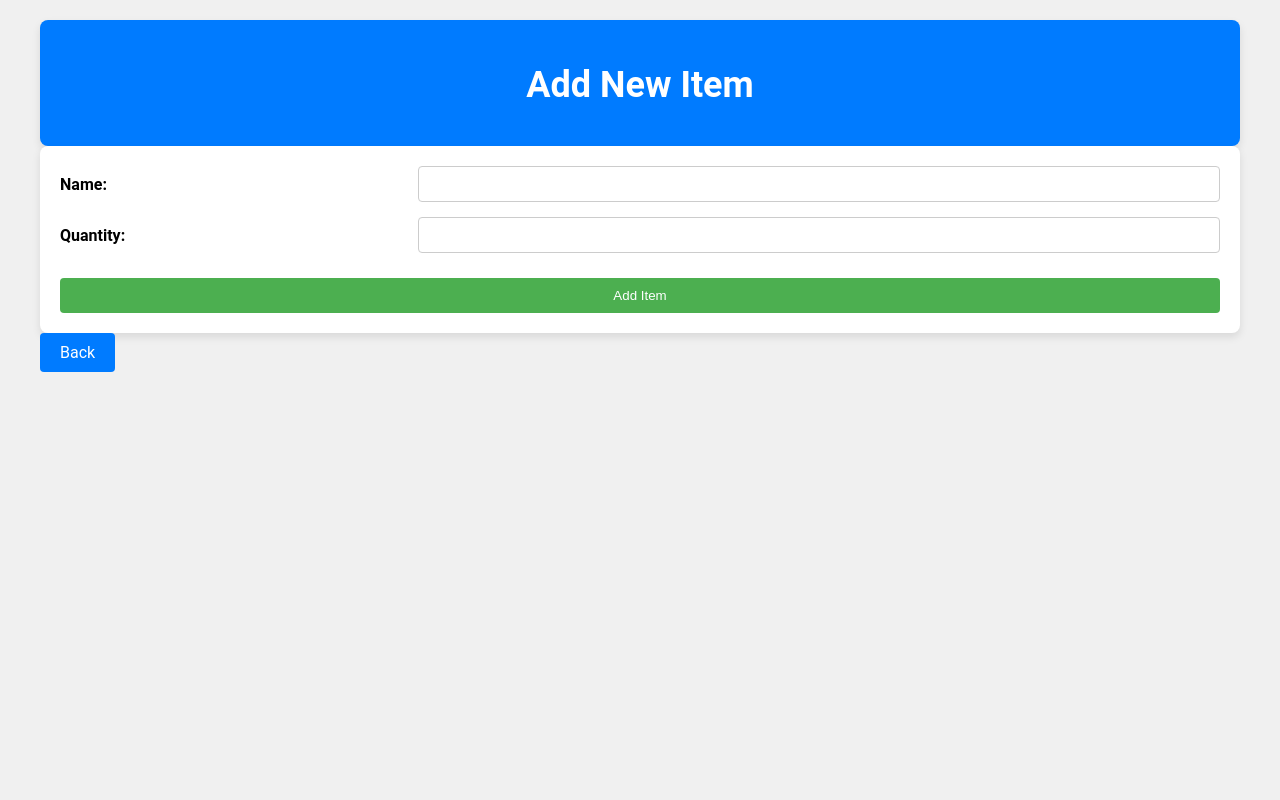
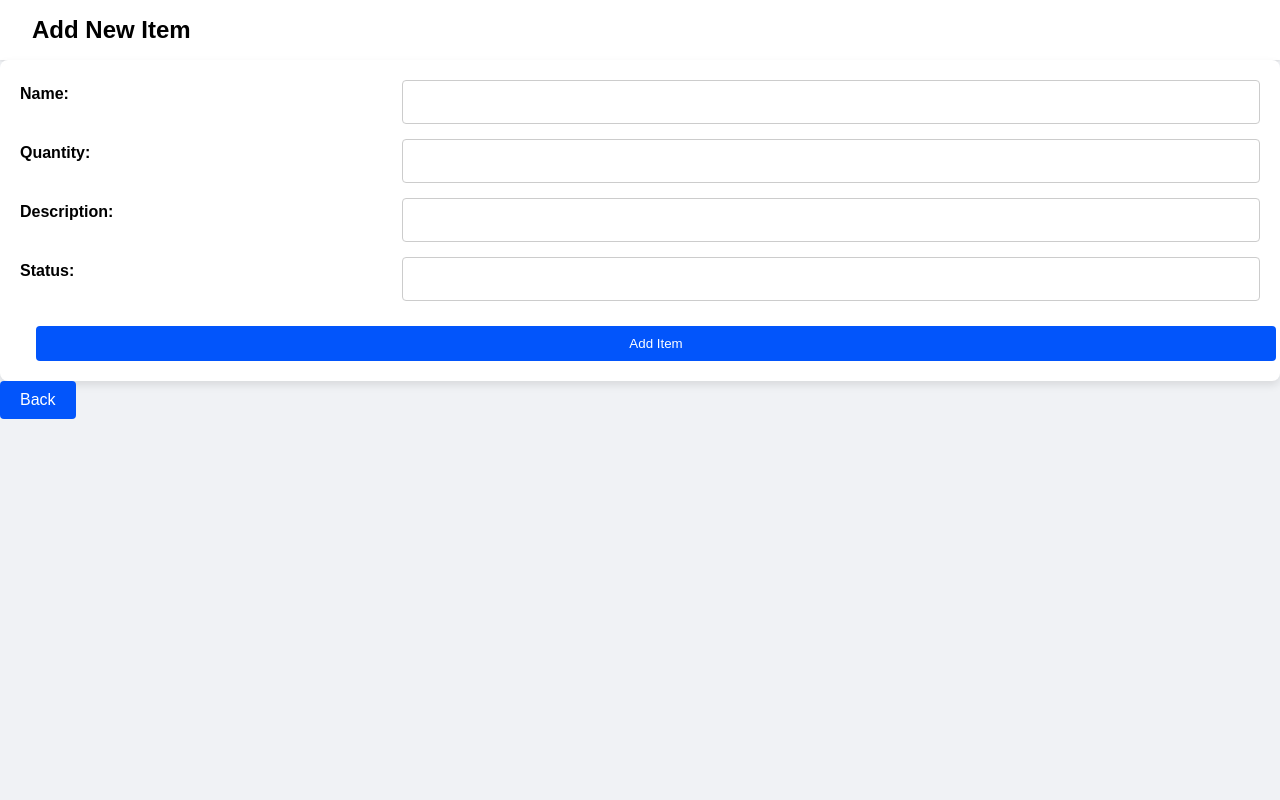
Before and after one commit to hi-lufz1/STQA_Warehouse, a Flask app: page /add in a window 1280 px wide. Run offline with Flask 3, Linux system fonts and the light colour scheme.

Commit message:
layout-1

```diff
--- a/app.py
+++ b/app.py
@@ -25,6 +25,7 @@ create_database()
 # Rute untuk halaman login
 @app.route('/', methods=['GET', 'POST'])
 def login():
+    error = None
     if request.method == 'POST':
         username = request.form['username']
         password = request.form['password']
@@ -33,22 +34,31 @@ def login():
             session['username'] = username
             return redirect(url_for('home'))
         else:
-            return 'Invalid username or password. Please try again.'
-    return render_template('login.html')
+            error = 'Invalid username or password. Please try again.'
+    return render_template('login.html',error=error)
 
 # Rute untuk halaman registrasi
 @app.route('/register', methods=['GET', 'POST'])
 def register():
+    error = None
     if request.method == 'POST':
         username = request.form['username']
         password = request.form['password']
-        if User.query.filter_by(username=username).first():
-            return 'Username already exists. Please choose another username.'
-        new_user = User(username=username, password=password)
-        db.session.add(new_user)
-        db.session.commit()
-        return 'Account created successfully. You can now login.'
-    return render_template('register.html')
+        confirm_password = request.form['confirm_password']
+
+        existing_user = User.query.filter_by(username=username).first()
+        if existing_user:
+            error = 'Username already exists. Please choose another username.'
+        elif password != confirm_password:
+            error = 'Passwords do not match'
+        else:
+            new_user = User(username=username, password=password)
+            db.session.add(new_user)
+            db.session.commit()
+            return redirect(url_for('login'))
+
+    return render_template('register.html', error=error)
+
 
 # Rute untuk logout
 @app.route('/logout')
@@ -68,7 +78,10 @@ def create_table():
     cursor.execute('''CREATE TABLE IF NOT EXISTS items
                       (id INTEGER PRIMARY KEY AUTOINCREMENT,
                       name TEXT NOT NULL,
-                      quantity INTEGER NOT NULL)''')
+                      quantity INTEGER NOT NULL,
+                   description TEXT,
+                   status TEXT
+                   )''')
     conn.commit()
     conn.close()
 
@@ -76,8 +89,9 @@ create_table()
 
 @app.route('/home')
 def home():
+    username = session.get('username')
     if 'username' in session:
-        return render_template('home.html')
+        return render_template('home.html', username=username)
     else:
         return redirect(url_for('login'))
 
@@ -100,12 +114,14 @@ def add_item():
     if request.method == 'POST':
         name = request.form['name']
         quantity = request.form['quantity']
+        description = request.form ['description']
+        status = request.form['status']
         conn = create_connection()
         cursor = conn.cursor()
-        cursor.execute('INSERT INTO items (name, quantity) VALUES (?, ?)', (name, quantity))
+        cursor.execute('INSERT INTO items (name, quantity, description, status) VALUES (?, ?, ?, ?)', (name, quantity, description, status))
         conn.commit()
         conn.close()
-        return redirect(url_for('index'))
+        return redirect(url_for('show_items'))
     return render_template('add_item.html')
 
 @app.route('/update/<int:id>', methods=['GET', 'POST'])
@@ -117,10 +133,12 @@ def update_item(id):
     if request.method == 'POST':
         name = request.form['name']
         quantity = request.form['quantity']
-        cursor.execute('UPDATE items SET name=?, quantity=? WHERE id=?', (name, quantity, id))
+        description = request.form ['description']
+        status = request.form['status']
+        cursor.execute('UPDATE items SET name=?, quantity=?, description=?, status=?, WHERE id=?', (name, quantity,description,status, id))
         conn.commit()
         conn.close()
-        return redirect(url_for('index'))
+        return redirect(url_for('show_items'))
     return render_template('update_item.html', item=item)
 
 @app.route('/delete/<int:id>')
@@ -130,7 +148,7 @@ def delete_item(id):
     cursor.execute('DELETE FROM items WHERE id=?', (id,))
     conn.commit()
     conn.close()
-    return redirect(url_for('home'))
+    return redirect(url_for('show_items'))
 
 @app.route('/show')
 def show_items():
--- a/static/style.css
+++ b/static/style.css
@@ -1,37 +1,103 @@
-/* Base styles */
+/* Overall styles */
 body {
-  font-family: Roboto, sans-serif;
-  background-color: #f0f0f0;
+  font-family: sans-serif;
   margin: 0;
   padding: 0;
-}
-
-/* Container */
-.container {
-  max-width: 1200px;
-  margin: 0 auto;
-  padding: 20px;
+  display: auto;
+  min-height: 100vh;
+  background-color: #f0f2f5;
 }
 
 /* Header */
 .header {
-  background-color: #007bff;
-  color: #fff;
-  text-align: center;
-  padding: 20px;
-  border-radius: 8px; /* Rounded corners */
-  box-shadow: 0 4px 8px rgba(0, 0, 0, 0.1); /* Subtle shadow */
+  display: flex;
+  justify-content: space-between;
+  align-items: center;
+  padding: 1rem 2rem;
+  background-color: #fff;
+  box-shadow: 0 1px 3px rgba(0, 0, 0, 0.1);
 }
 
-h1 {
-  font-size: 36px;
-  margin-bottom: 20px;
+.header h1 {
+  font-size: 1.5rem;
+  margin: 0;
+}
+
+.header p {
+  margin: 0;
+  font-weight: bold;
+}
+
+/* Navigation */
+.navigation {
+  display: flex;
+  flex-direction: column;
+  width: 200px;
+  padding: 1rem 2rem;
+  background-color: #f8f9fa;
+  box-shadow: inset 0 1px 3px rgba(0, 0, 0, 0.1);
+}
+
+.navigation a {
+  text-decoration: none;
+  color: #333;
+  margin-bottom: 1rem;
+  font-weight: bold;
+}
+
+.navigation a:hover {
+  color: #007bff;
+}
+
+/* Main Content */
+.main-content {
+  flex: 1;
+  padding: 2rem;
+}
+
+.main-content h2 {
+  margin: 1rem 0;
+  font-size: 1.2rem;
+}
+
+.main-content .card {
+  background-color: #fff;
+  padding: 1rem;
+  border-radius: 5px;
+  box-shadow: 0 1px 3px rgba(0, 0, 0, 0.1);
+  margin-bottom: 1rem;
+}
+
+.main-content .card h3 {
+  margin-bottom: 0.5rem;
+}
+
+.main-content .card p {
+  margin-bottom: 0;
+}
+
+/* Table */
+.table {
+  width: 100%;
+  border-collapse: collapse;
+}
+
+.table th,
+.table td {
+  padding: 0.5rem 1rem;
+  border: 1px solid #ddd;
+  text-align: left;
+}
+
+.table th {
+  background-color: #f0f2f5;
+  font-weight: bold;
 }
 
 /* Button */
 .button {
   display: inline-block;
-  background-color: #007bff;
+  background-color: #0255FB;
   color: #fff;
   padding: 10px 20px;
   text-align: center;
@@ -98,6 +185,7 @@ tr:hover {
 .form-label {
   flex: 0 0 30%; /* Set label width to 30% */
   font-weight: bold;
+  margin-bottom: 1rem;
   margin-right: 10px; /* Spacing between label and input */
 }
 
@@ -107,14 +195,15 @@ tr:hover {
   border: 1px solid #ccc; /* Border for input */
   border-radius: 4px; /* Rounded corners for input */
   font-size: 16px; /* Font size for input */
+  padding: 0.75rem 1rem
 }
 
 .form-input:focus {
-  border-color: #007bff; /* Blue border on focus */
+  border-color: #0255FB; /* Blue border on focus */
 }
 
 .form-button {
-  background-color: #007bff; /* Blue button color */
+  background-color: #0255FB; /* Blue button color */
   color: #fff; /* White button text */
   padding: 10px 20px; /* Button padding */
   border: none; /* Remove border for cleaner look */
@@ -122,10 +211,11 @@ tr:hover {
   cursor: pointer; /* Indicate clickable button */
   margin-top: 10px; /* Spacing above button */
   transition: background-color 0.3s ease; /* Smooth color transition on hover */
+  margin-left: 1rem
 }
 
 .form-button:hover {
-  background-color: #0056b3; /* Darker blue on hover */
+  background-color: #0255FB; /* Darker blue on hover */
 }
 
 .form-container form {
@@ -136,48 +226,68 @@ tr:hover {
  .form-container button {
   width: 100%;
   padding: 10px;
-  background-color: #4CAF50;
+  background-color:#0255FB;
   color: white;
   border: none;
   border-radius: 4px;
   cursor: pointer;
  }
 
- /* Gaya untuk kontainer login */
+
+
+
+
+/* Sign in container */
 .login-container {
-  max-width: 400px;
-  margin: 0 auto;
-  padding: 20px;
-  background-color: #f9f9f9;
-  border-radius: 8px;
+  background-color: #fff;
+  padding: 30px;
+  border-radius: 5px;
   box-shadow: 0 0 10px rgba(0, 0, 0, 0.1);
-  text-align: center;
+  width: 400px; /* Adjust width as needed */
 }
 
+/* Sign in text */
 .login-container h1 {
+  text-align: center;
   margin-bottom: 20px;
 }
 
-.login-container form {
-  margin-top: 20px;
+/* Input fields */
+.login-container input[type="text"],
+.login-container input[type="password"] {
+  align-items: center;
+  width: 100%;
+  padding: 10px;
+  border: 1px solid #ccc;
+  margin-bottom: 15px;
+  border-radius: 3px;
 }
 
-.login-container input {
+
+/* Submit button */
+.login-container button {
+  background-color:#0255FB;
+  color: #fff;
+  padding: 10px 20px;
+  border: none;
+  border-radius: 3px;
+  cursor: pointer;
   width: 100%;
-  padding: 10px;
-  margin-bottom: 10px;
-}
-
-.login-container button {
-  width: 100%;
-  padding: 10px;
-  background-color: #4CAF50;
-  color: white;
-  border: none;
-  border-radius: 4px;
-  cursor: pointer;
 }
 
 .login-container button:hover {
-  background-color: #45a049;
+  background-color: #0255FB;
 }
+
+/* Links */
+.login-container a {
+  color:#0255FB;
+  text-decoration: none;
+  font-weight: bold;
+  margin-top: 10px;
+  display: block;
+}
+
+.login-container a:hover {
+  color: #0255FB;
+}
--- /dev/null
+++ b/tempCodeRunnerFile.py
@@ -0,0 +1 @@
+existing_user
--- a/templates/add_item.html
+++ b/templates/add_item.html
@@ -20,6 +20,14 @@
           <label for="quantity" class="form-label">Quantity:</label>
           <input type="number" id="quantity" name="quantity" class="form-input" required>
         </div>
+        <div class="form-group">
+          <label for="description" class="form-label">Description:</label>
+          <input type="text" id="description" name="description" class="form-input" required>
+        </div>
+        <div class="form-group">
+          <label for="status" class="form-label">Status:</label>
+          <input type="text" id="status" name="status" class="form-input" required>
+        </div>
         <button type="submit" class="form-button">Add Item</button>
       </form>
     </div>
--- a/templates/search_results.html
+++ b/templates/search_results.html
@@ -18,6 +18,8 @@
               <th>ID</th>
               <th>Name</th>
               <th>Quantity</th>
+              <th>Description</th>
+              <th>Status</th>
               <th>Actions</th>
             </tr>
           </thead>
@@ -27,6 +29,8 @@
                 <td>{{ item[0] }}</td>
                 <td>{{ item[1] }}</td>
                 <td>{{ item[2] }}</td>
+                <td>{{ item[3] }}</td>
+                <td>{{ item[4] }}</td>
                 <td>
                   <a href="{{ url_for('update_item', id=item[0]) }}" class="button">Update</a>
                   <a href="{{ url_for('delete_item', id=item[0]) }}" class="button">Delete</a>
--- a/templates/show_items.html
+++ b/templates/show_items.html
@@ -17,6 +17,8 @@
             <th>ID</th>
             <th>Name</th>
             <th>Quantity</th>
+            <th>Deskripsi</th>
+            <th>Status</th>
             <th>Actions</th>
           </tr>
         </thead>
@@ -26,9 +28,11 @@
               <td>{{ item[0] }}</td>
               <td>{{ item[1] }}</td>
               <td>{{ item[2] }}</td>
+              <td>{{ item[3] }}</td>
+              <td>{{ item[4] }}</td>
               <td>
                 <a href="{{ url_for('update_item', id=item[0]) }}" class="button">Update</a>
-                                <a href="{{ url_for('delete_item', id=item[0]) }}" class="button">Delete</a>
+                <a href="{{ url_for('delete_item', id=item[0]) }}" onclick="return confirm('Apakah Anda yakin ingin menghapus barang ini?');" class="button">Delete</a>
               </td>
             </tr>
           {% endfor %}
```
Also changed, not shown: other parts of static/style.css (+25 -4 lines), templates/home.html (+8 -6 lines), templates/login.html (+14 -1 lines), templates/register.html (+16 -1 lines), templates/update_item.html (+8 -0 lines), database.db, instance/users.db. Lines whose indentation alone changed are shown as unchanged.
